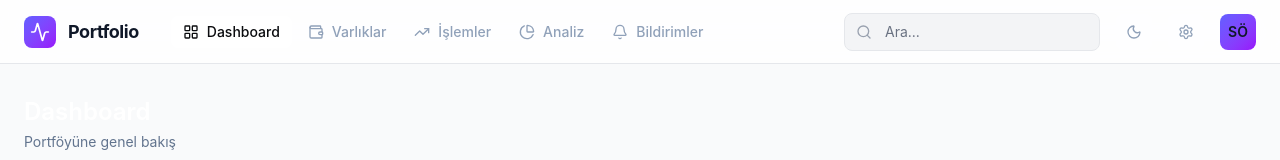
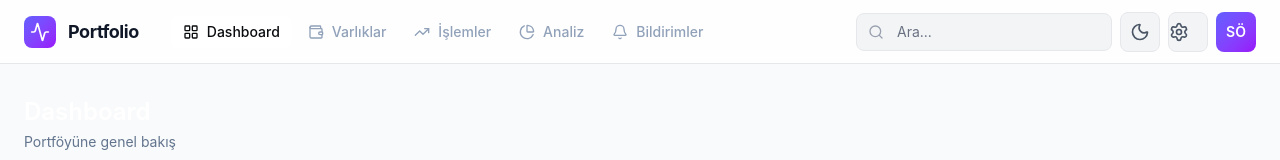
Before and after one commit to ongonmanga-beep/portfolio-tracker, a React (Vite) app: page / in a window 1280 px wide. Shown: the top 160 px of the page. Built offline with nearby package versions, Linux system fonts and the light colour scheme.

Commit message:
Dark mode toggle mobilde görünür oldu + search mobilde gizli

```diff
--- a/src/App.tsx
+++ b/src/App.tsx
@@ -117,8 +117,8 @@ function App() {
             </div>
           </div>
 
-          <div className="flex items-center gap-4">
-            <div className="relative">
+          <div className="flex items-center gap-2">
+            <div className="relative hidden md:block">
               <Search className="absolute left-3 top-1/2 -translate-y-1/2 w-4 h-4 text-gray-400 dark:text-slate-500" />
               <input
                 type="text"
@@ -128,14 +128,14 @@ function App() {
             </div>
             <button
               onClick={() => setDarkMode(!darkMode)}
-              className="w-9 h-9 rounded-lg bg-white/[0.04] border border-white/[0.08] flex items-center justify-center hover:bg-white/[0.08] transition-colors"
+              className="w-10 h-10 rounded-lg bg-gray-100 dark:bg-white/[0.04] border border-gray-200 dark:border-white/[0.08] flex items-center justify-center hover:bg-gray-200 dark:hover:bg-white/[0.08] transition-colors"
             >
-              {darkMode ? <Sun className="w-4 h-4 text-yellow-400" /> : <Moon className="w-4 h-4 text-slate-400" />}
+              {darkMode ? <Sun className="w-5 h-5 text-yellow-400" /> : <Moon className="w-5 h-5 text-gray-600" />}
             </button>
-            <button className="w-9 h-9 rounded-lg bg-white/[0.04] border border-white/[0.08] flex items-center justify-center hover:bg-white/[0.08] transition-colors">
-              <Settings className="w-4 h-4 text-slate-400" />
+            <button className="w-10 h-10 rounded-lg bg-gray-100 dark:bg-white/[0.04] border border-gray-200 dark:border-white/[0.08] flex items-center justify-center hover:bg-gray-200 dark:hover:bg-white/[0.08] transition-colors md:block hidden">
+              <Settings className="w-5 h-5 text-gray-600 dark:text-slate-400" />
             </button>
-            <div className="w-9 h-9 rounded-lg bg-gradient-to-br from-indigo-500 to-purple-600 flex items-center justify-center text-sm font-semibold">
+            <div className="w-10 h-10 rounded-lg bg-gradient-to-br from-indigo-500 to-purple-600 flex items-center justify-center text-sm font-semibold text-white">
               SÖ
             </div>
           </div>
```
